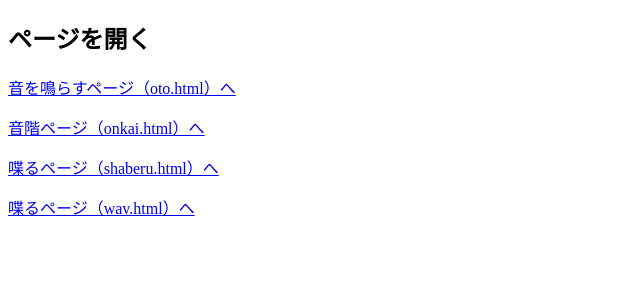
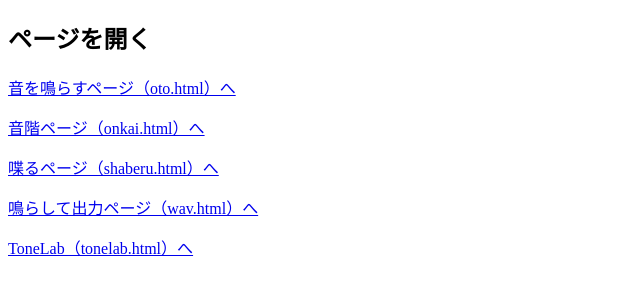
Before and after one commit to katabomb/music-organizer, a plain HTML site: page index.html in a window 1280 px wide. Shown: the whole page, without its empty margins (0-640 px from the left). Drawn offline with Linux system fonts and the light colour scheme.

Commit message:
Update index.html

```diff
--- a/index.html
+++ b/index.html
@@ -18,7 +18,10 @@
   <p><a href="shaberu.html">喋るページ（shaberu.html）へ</a></p>
 
   <!-- クリックで wav.html を開く -->
-  <p><a href="wav.html">喋るページ（wav.html）へ</a></p>
+  <p><a href="wav.html">鳴らして出力ページ（wav.html）へ</a></p>
+
+  <!-- クリックで tonelab.html を開く -->
+  <p><a href="tonelab.html">ToneLab（tonelab.html）へ</a></p>
 
 </body>
 </html>
```
